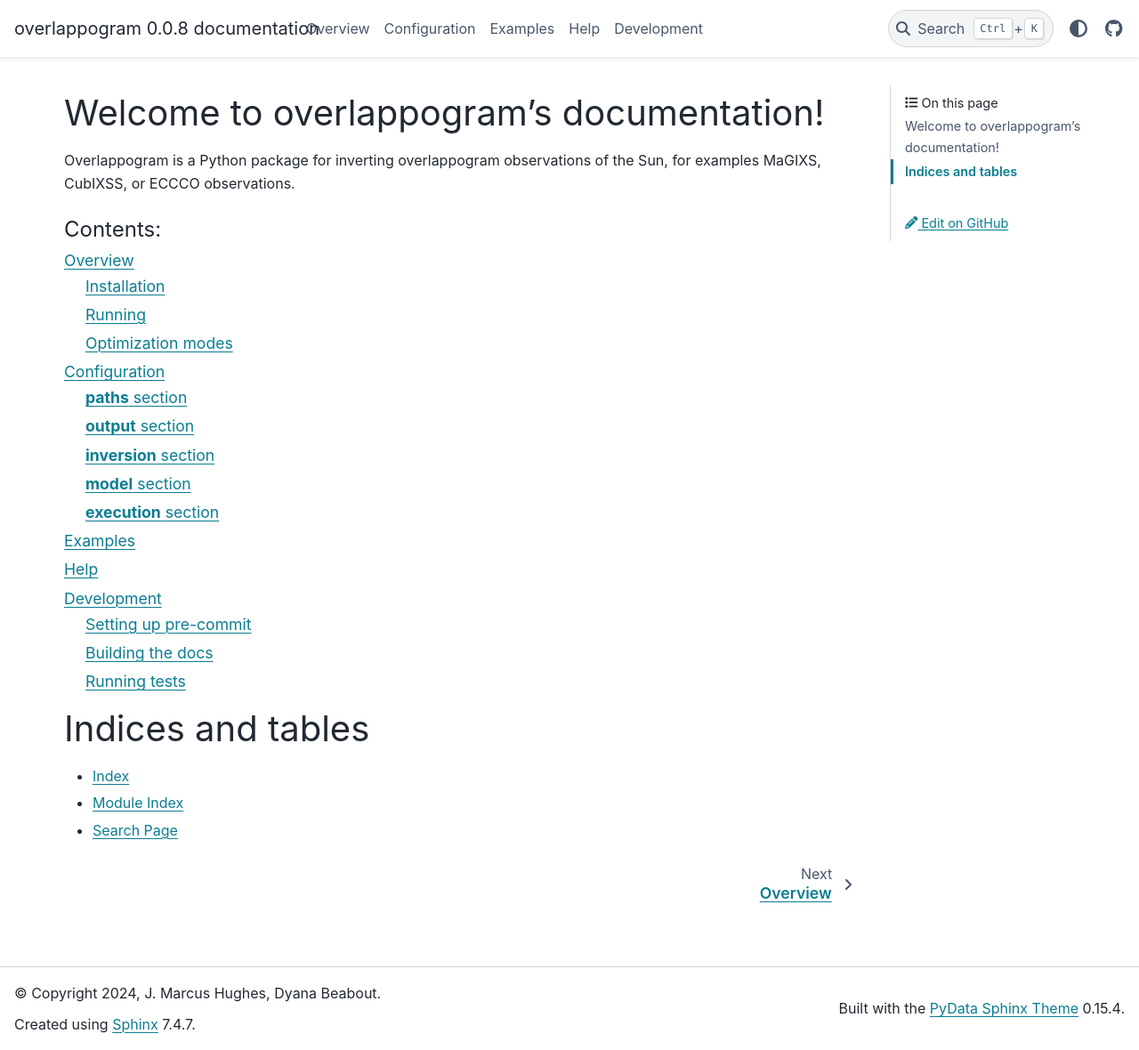
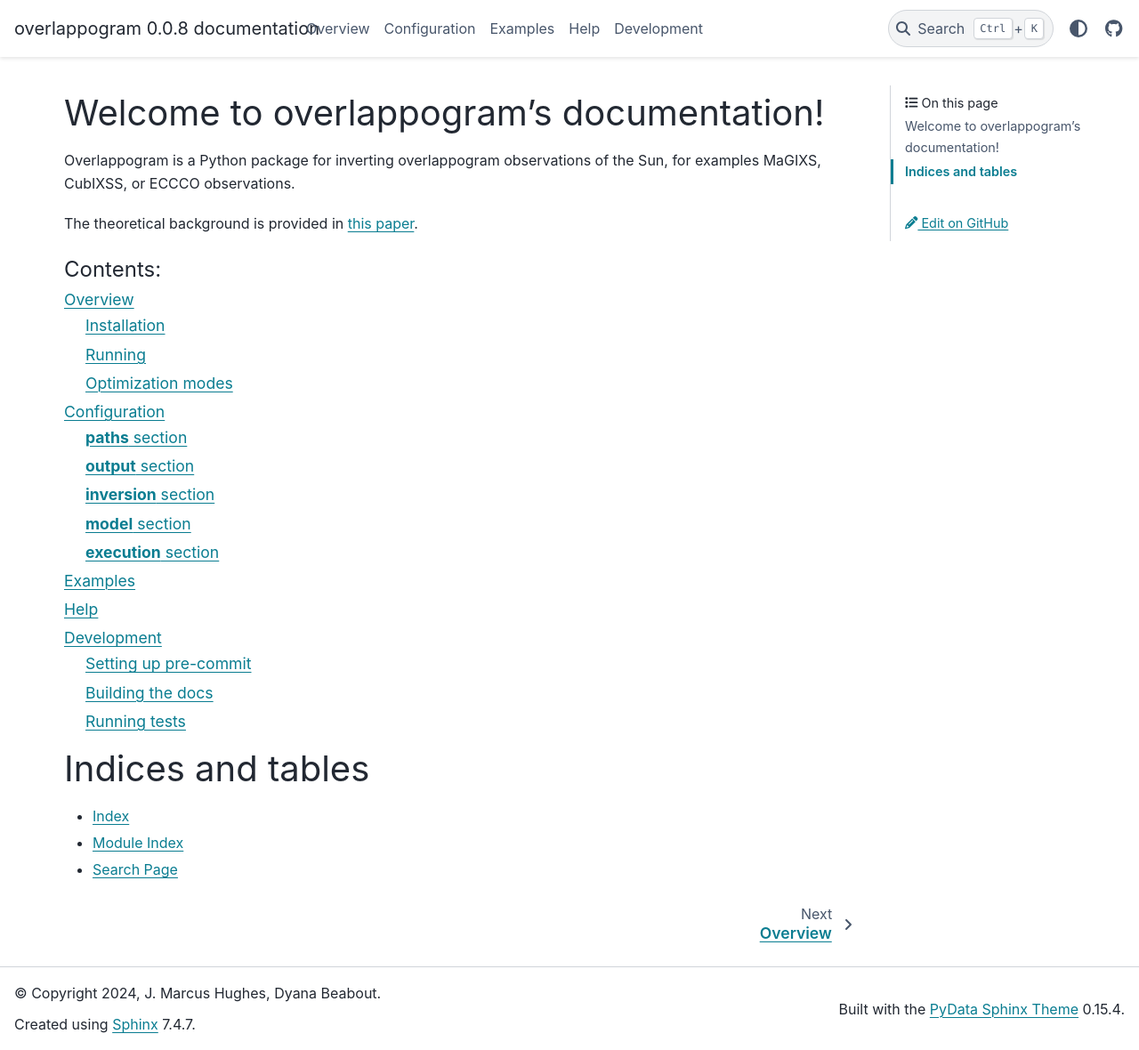
Before and after one commit to ECCCO-mission/overlappogram, a Sphinx documentation site: the page built from docs/index.rst, in a window 1280 px wide and 1180 px high. Shown: the whole window at 89% size. Built offline with Sphinx 7.4.7 and the PyData theme 0.15.4, drawn with Linux system fonts in a browser that asks for light colours.

Commit message:
Update index.rst

```diff
--- a/docs/index.rst
+++ b/docs/index.rst
@@ -5,6 +5,8 @@ Welcome to overlappogram's documentation!
 
 Overlappogram is a Python package for inverting overlappogram observations
 of the Sun, for examples MaGIXS, CubIXSS, or ECCCO observations.
+
+The theoretical background is provided in `this paper <https://arxiv.org/abs/2407.10436v1>`_.
 
 .. toctree::
    :maxdepth: 2
```
